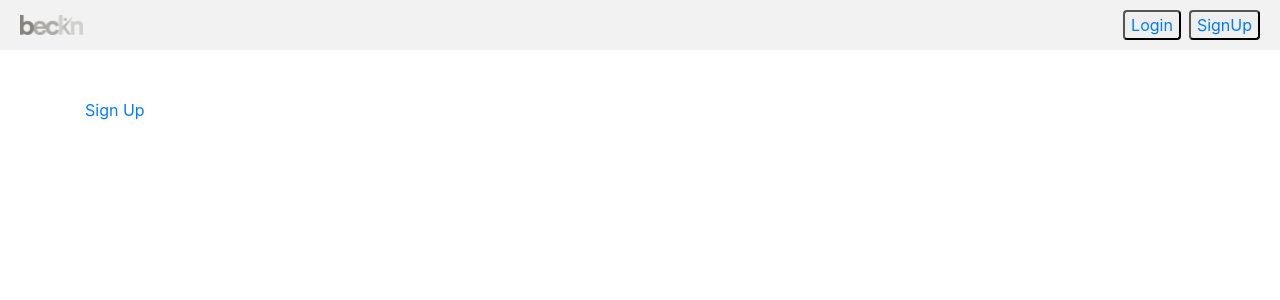
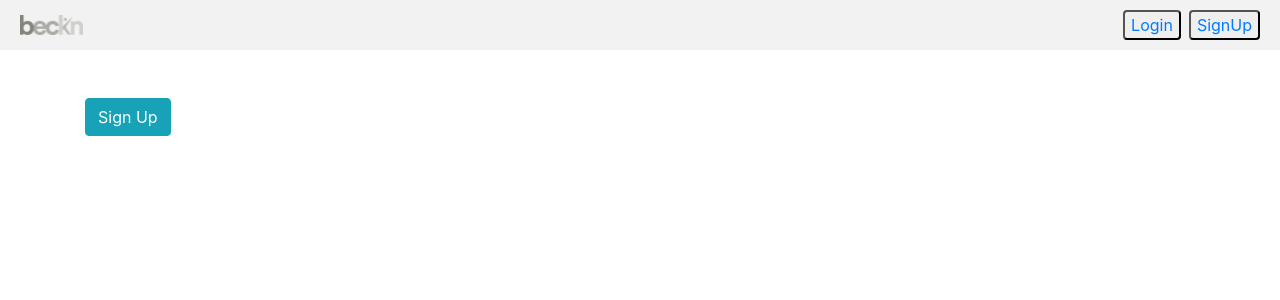
Before and after one commit to rks-031/use-case-gen-frontend, a React (Create React App) app in the folder client/: page /signup in a window 1280 px wide. Shown: the top 300 px of the page. Built offline with nearby package versions, Linux system fonts and the light colour scheme.

Commit message:
Update SignUp.js

```diff
--- a/client/src/component/SignUp.js
+++ b/client/src/component/SignUp.js
@@ -30,7 +30,11 @@ const SignUp = () => {
 
   return (
     <div className="container my-5">
-      <a href="http://localhost:5000/auth/google">Sign Up</a>
+      <button type="button" class="btn btn-info">
+        <a href="http://localhost:5000/auth/google" className="text-white">
+          Sign Up
+        </a>
+      </button>
     </div>
   );
 };
```
